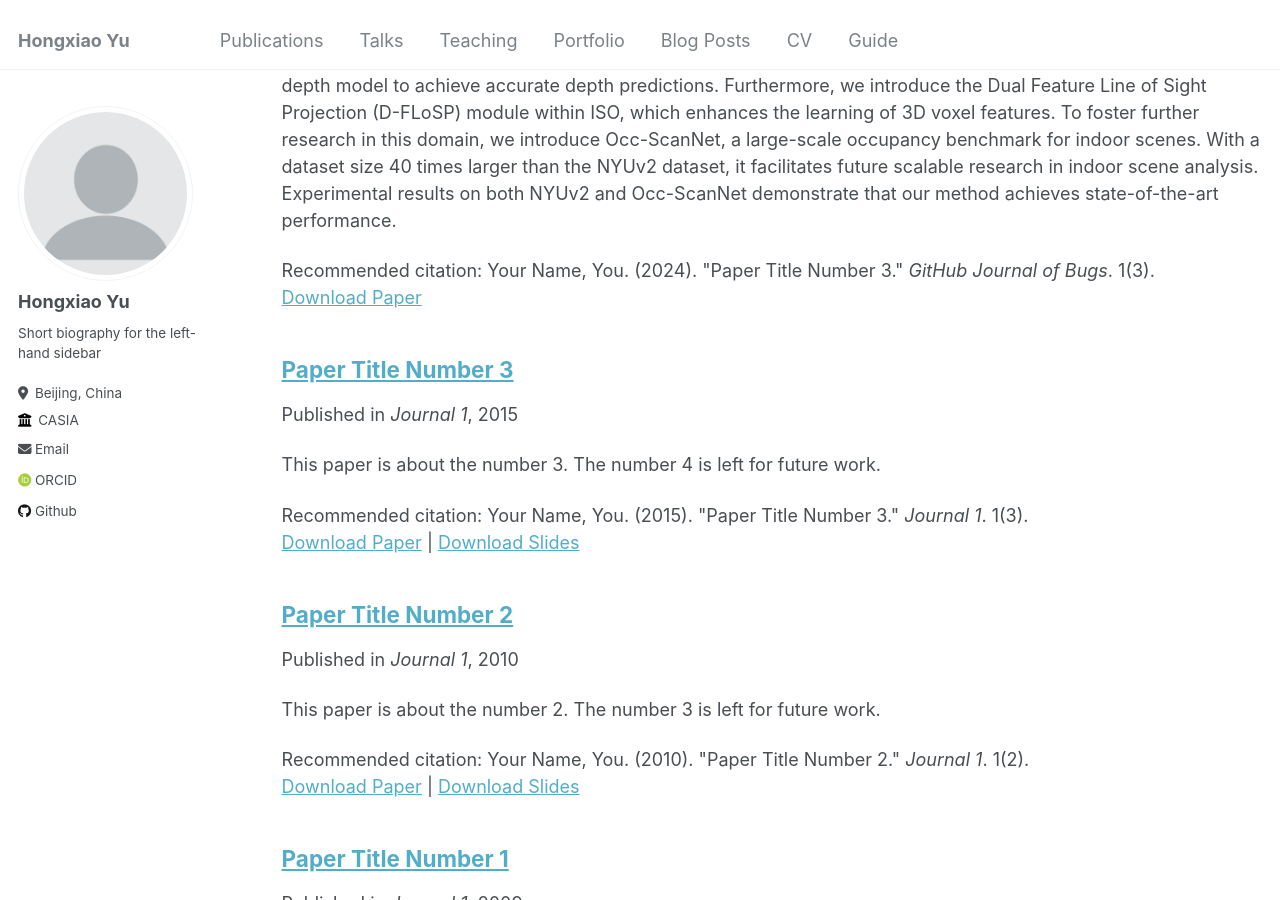
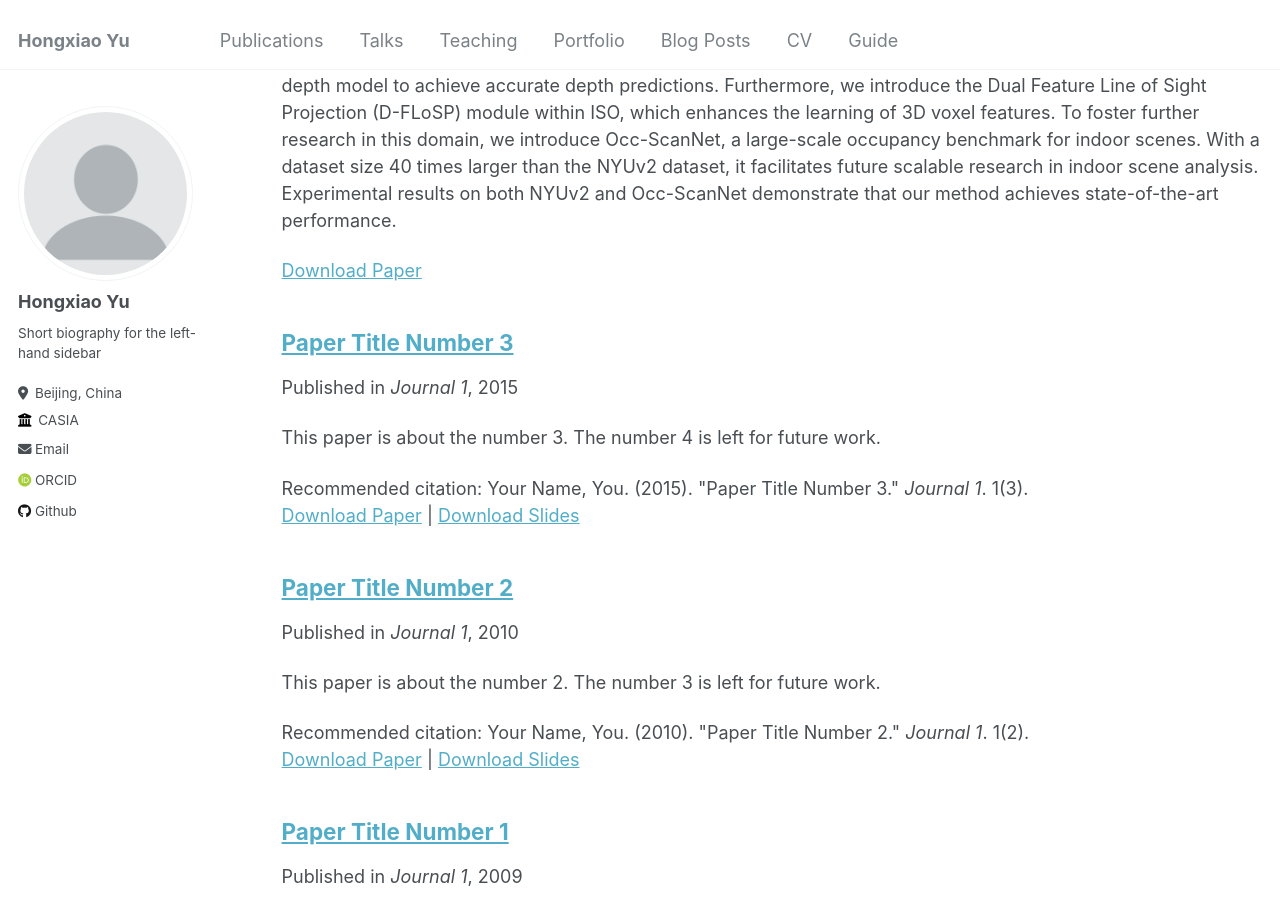
Before and after one commit to hongxiaoy/hongxiaoy.github.io, a Jekyll site: the page built from _pages/publications.md, in a window 1280 px wide and 900 px high, scrolled down 311 px. Built offline with Jekyll 4.4.1, drawn with Linux system fonts in a browser that asks for light colours; some web fonts are replaced.

Commit message:
Update 2024-07-01-Monocular-Occupancy-Prediction-for-Scalable-Indoor-Scenes.md

```diff
--- a/_publications/2024-07-01-Monocular-Occupancy-Prediction-for-Scalable-Indoor-Scenes.md
+++ b/_publications/2024-07-01-Monocular-Occupancy-Prediction-for-Scalable-Indoor-Scenes.md
@@ -6,7 +6,6 @@ excerpt: 'Camera-based 3D occupancy prediction has recently garnered increasing
 date: 2024-07-01
 venue: 'The European Conference on Computer Vision (ECCV)'
 paperurl: 'https://arxiv.org/pdf/2407.11730'
-citation: 'Your Name, You. (2024). &quot;Paper Title Number 3.&quot; <i>GitHub Journal of Bugs</i>. 1(3).'
 ---
 
 <span class="author-block">
```
